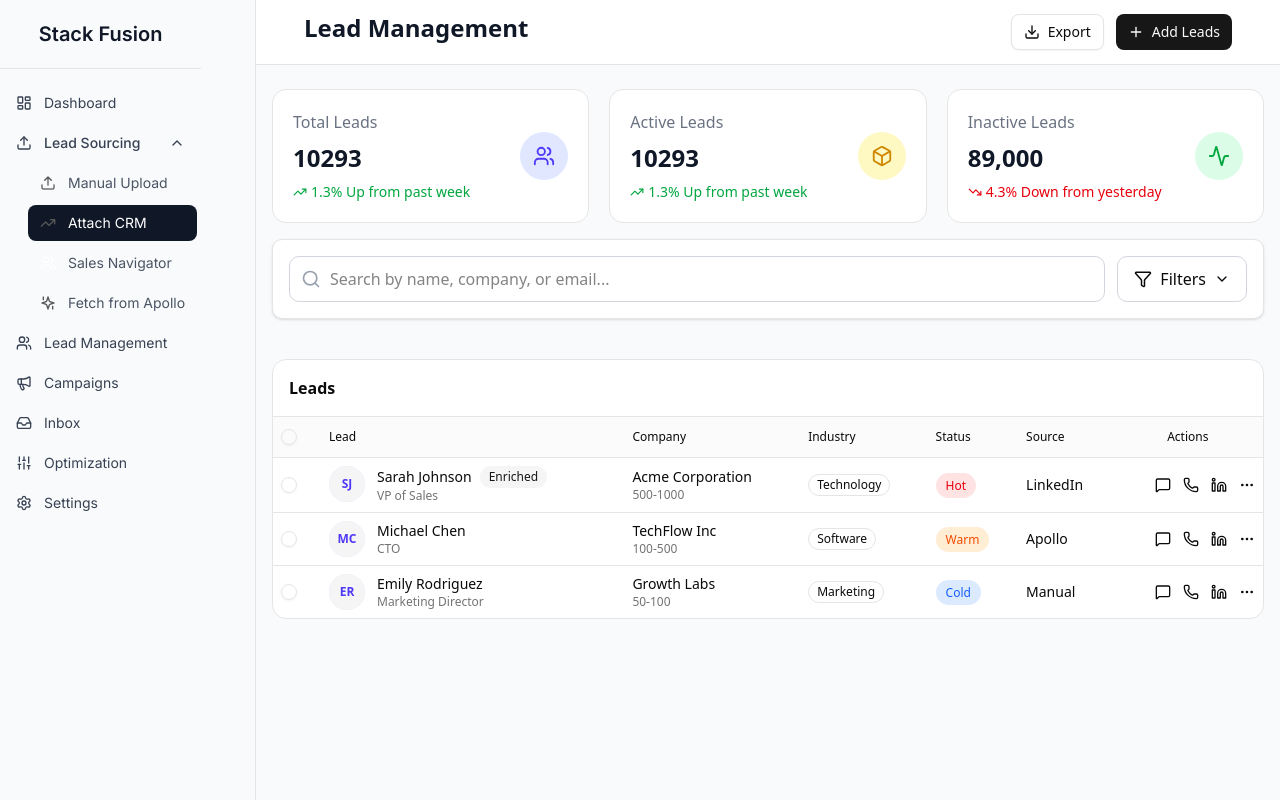
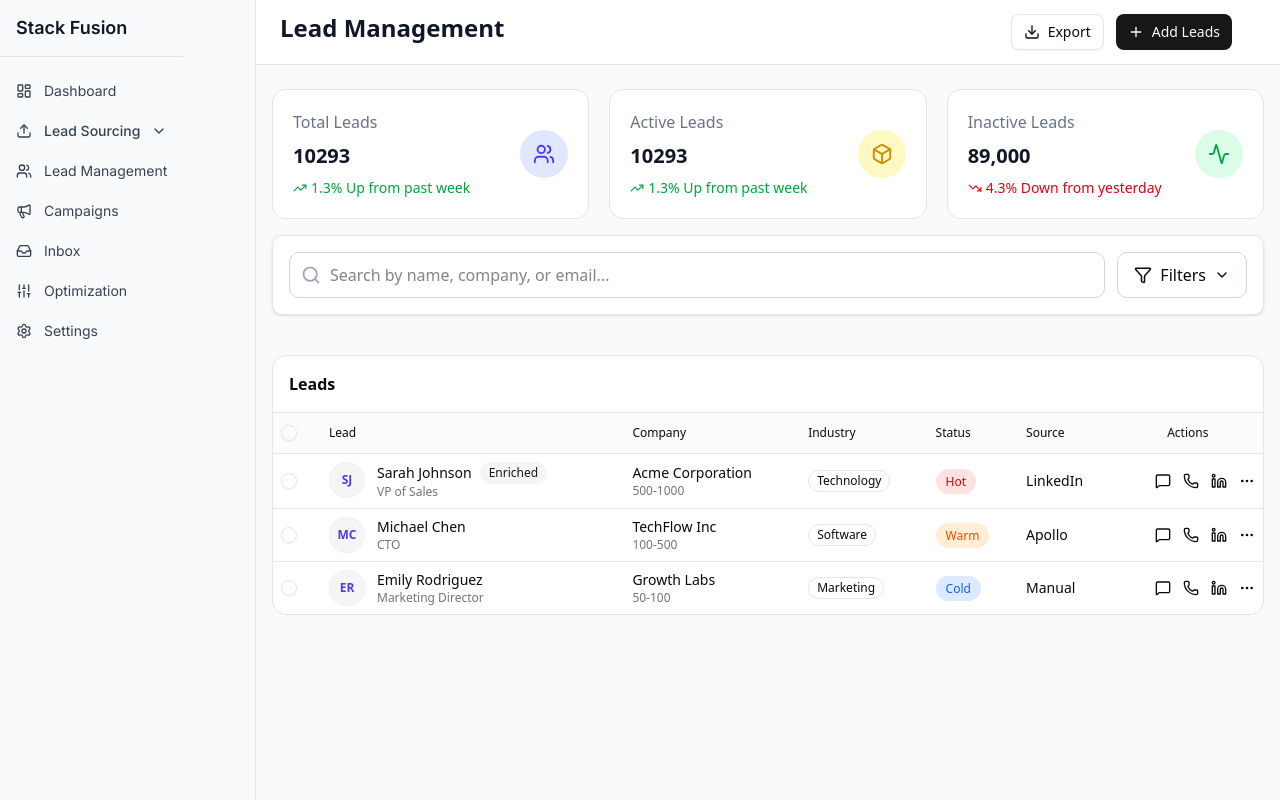
Before and after one commit to Maryamsudo/StackfuseUi, a Next.js app: page / in a window 1280 px wide. Built offline with nearby package versions, Linux system fonts and the light colour scheme.

Commit message:
folder structure change

```diff
--- a/app/layout.js
+++ b/app/layout.js
@@ -1,5 +1,5 @@
 import "./globals.css";
-import Sidebar from "@/components/Sidebar";
+import Sidebar from "@/components/layout/Sidebar";
 
 export default function RootLayout({ children }) {
   return (
--- a/app/page.js
+++ b/app/page.js
@@ -1,27 +1,27 @@
-import LeadCard from "@/components/LeadCard";
-import LeadsTable from "@/components/LeadsTable";
-import LeadSearchFilter from "@/components/LeadSearchFilter";
-import LeadHeading from "@/components/LeadHeading";
-import LeadButtons from "@/components/LeadButtons";
+import LeadCard from "@/components/leads/LeadCard";
+import LeadsTable from "@/components/leads/LeadsTable";
+import LeadSearchFilter from "@/components/leads/LeadSearchFilter";
+import LeadHeading from "@/components/leads/LeadHeading";
+import LeadButtons from "@/components/leads/LeadButtons";
 
 export default function Page() {
   return (
-    <div className="flex flex-col h-screen bg-grey">
+  <div className="flex flex-col h-screen bg-gray-50">
 
   {/* HEADER */}
-    <div className="sticky top-0 z-40 bg-white border-b">
+  <header className="sticky top-0 z-40 bg-white border-b">
   <div className="flex items-center justify-between px-4 sm:px-6">
-    <LeadHeading >Lead Management</LeadHeading>
+  <LeadHeading>Lead Management</LeadHeading>
   <LeadButtons />
   </div>
-    </div>
+  </header>
 
-   {/* Main CONTENT */}
-   <div className=" px-4 flex flex-col gap-4  pb-6 ">
+  {/* MAIN CONTENT */}
+  <main className="flex flex-col gap-4 px-4 pb-6">
   <LeadCard />
   <LeadSearchFilter />
   <LeadsTable />
-    </div>
+  </main>
   </div>
   );
 }
--- a/components/Sidebar.jsx
+++ b/components/layout/Sidebar.jsx
@@ -16,7 +16,7 @@ import {
 import { Inter } from "next/font/google";
 const inter = Inter({ subsets: ["latin"], weight: ["400", "500", "600"] });
 export default function SidebarLayout({ children }) {
-  const [openLeadSourcing, setOpenLeadSourcing] = useState(true);
+  const [openLeadSourcing, setOpenLeadSourcing] = useState(false);
   const [activeItem, setActiveItem] = useState("Attach CRM");
   const [tabletHover, setTabletHover] = useState(false);
   const [mobileOpen, setMobileOpen] = useState(false);
@@ -33,11 +33,12 @@ export default function SidebarLayout({ children }) {
         onMouseLeave={() => isMini && setTabletHover(false)}
       >
         {/* LOGO */}
-        <div className="px-6 py-5 text-xl font-semibold text-gray-900 flex items-center justify-center">
-          {!isMini || tabletHover ? "Stack Fusion" : "🖥"}
-        </div>
+       <div className="h-14 flex items-center px-4 text-lg font-semibold text-gray-900">
+      {!isMini || tabletHover ? "Stack Fusion" : "🖥"}
+    </div>
 
-        <div className="border-b" />
+   <div className="border-b" />
+
 
         {/* NAV */}
         <nav className="flex-1 px-1 py-4 space-y-1 text-sm overflow-y-auto">
@@ -135,9 +136,9 @@ export default function SidebarLayout({ children }) {
   };
 
   return (
-    <div className="flex h-screen bg-gray-50">
+  <div className="relative h-screen bg-gray-50">
       {/* Desktop Sidebar */}
-      <aside className="hidden lg:flex lg:fixed lg:inset-y-0 lg:left-0 lg:w-64 border-r bg-[#F9FAFB] z-20">
+      <aside className="hidden lg:flex lg:fixed lg:inset-y-0 lg:left-0 lg:w-64 border-r z-20">
         <SidebarContent />
       </aside>
 
--- a/components/LeadCard.jsx
+++ b/components/leads/LeadCard.jsx
@@ -26,7 +26,7 @@ export default function LeadManagementHeader() {
               <div className="space-y-2">
                 <p className="text-xs sm:text-sm lg:text-base text-gray-500">{card.title}</p>
 
-                <p className="text-xl sm:text-2xl lg:text-2xl font-semibold text-gray-900">
+                <p className="text-xl sm:text-2xl lg:text-xl font-semibold text-gray-900">
                   {card.value}
                 </p>
 
--- a/components/LeadHeading.jsx
+++ b/components/leads/LeadHeading.jsx
@@ -3,7 +3,7 @@
 export default function LeadHeading({ children, className = "" }) {
   return (
     <div
-      className={`px-4 sm:px-6 py-4 sm:py-5  pt-2 sm:pt-3 text-xl sm:text-2xl  font-semibold text-gray-900  flex items-center
+      className={` py-4 sm:py-5  pt-2 sm:pt-3 text-xl sm:text-2xl  font-semibold text-gray-900  flex items-center
       ${className}`}    >
       {children}
     </div>
```
Also changed, not shown: components/leads/LeadsTable.jsx (renamed from components/LeadsTable.jsx, +2 -14 lines), components/leads/LeadButtons.jsx (renamed from components/LeadButtons.jsx), components/leads/LeadSearchFilter.jsx (renamed from components/LeadSearchFilter.jsx). Lines whose indentation alone changed are shown as unchanged.
